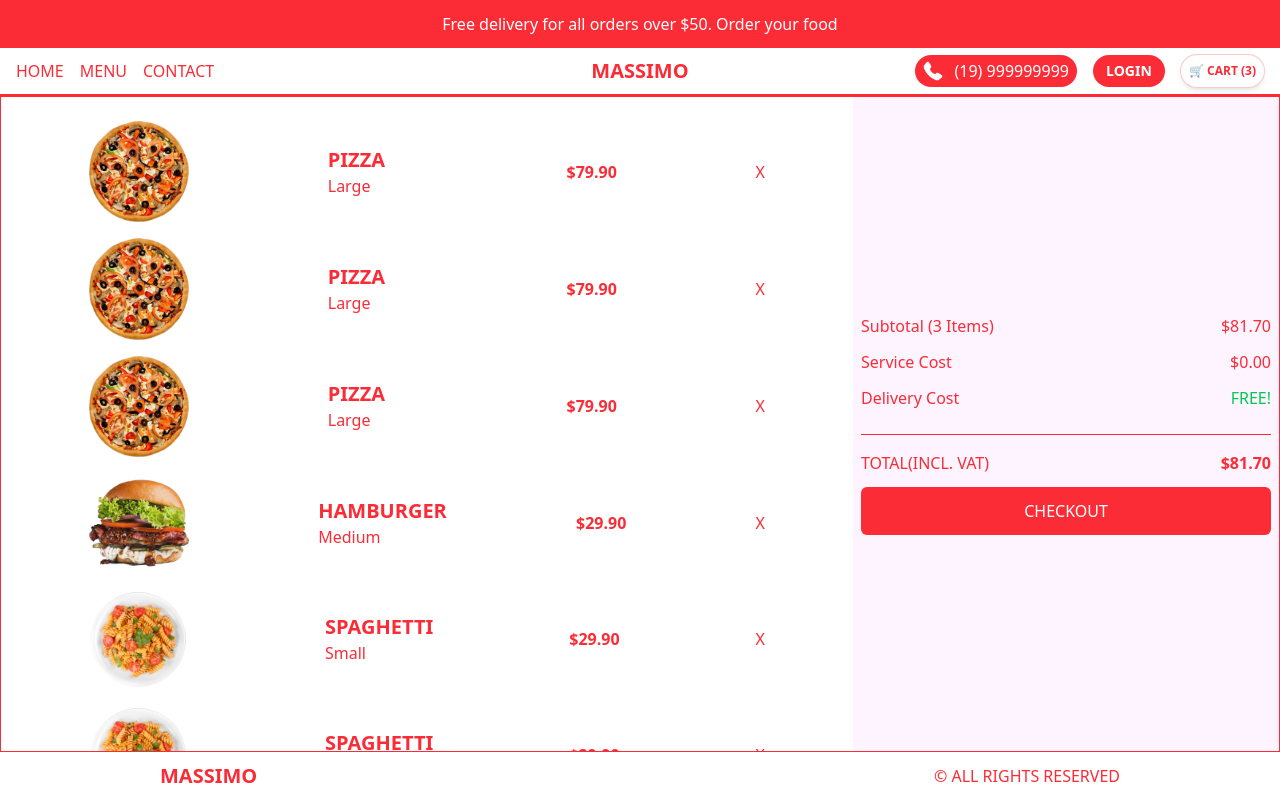
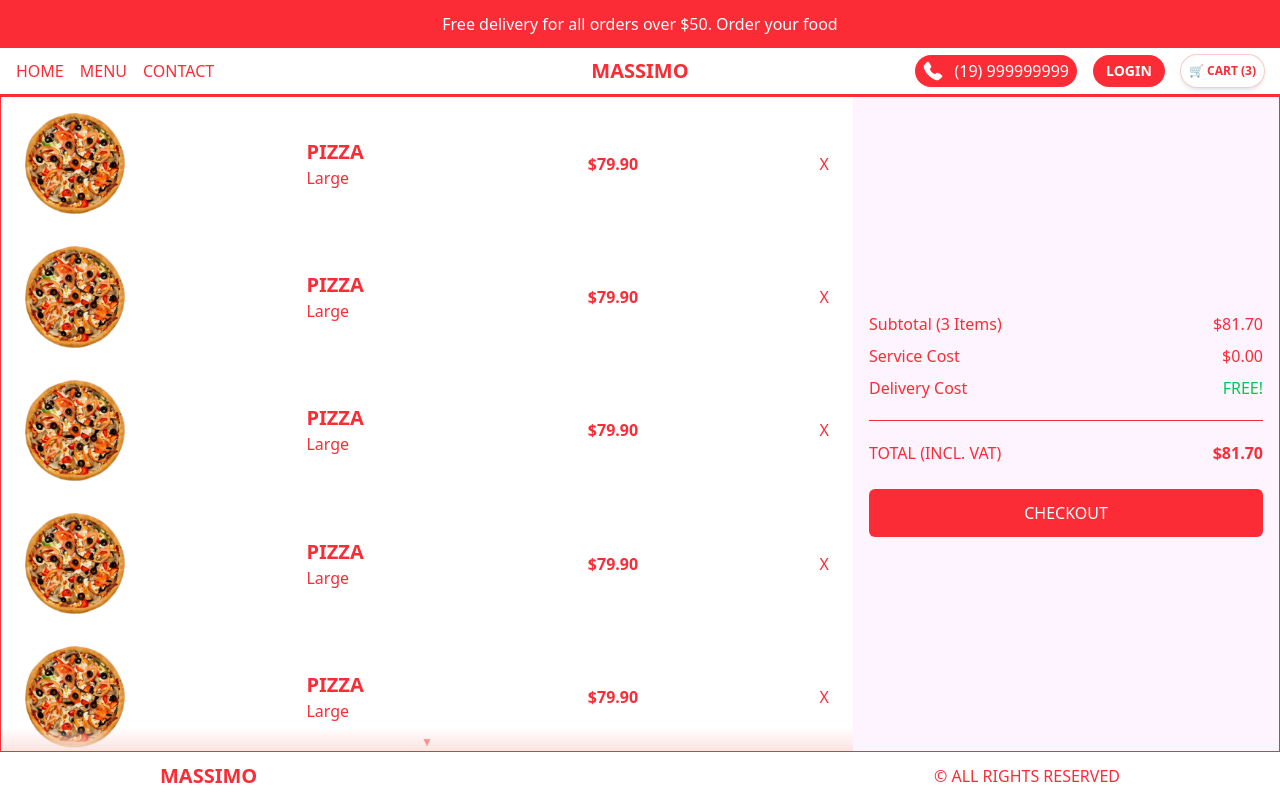
Before and after one commit to osdeving/restaurant, a Next.js app: page /cart in a window 1280 px wide. Built offline with nearby package versions, Linux system fonts and the light colour scheme.

Commit message:
feat: adicionas setas e gradiente   indicando scroll no cart

```diff
--- a/src/app/cart/page.tsx
+++ b/src/app/cart/page.tsx
@@ -1,124 +1,42 @@
-import React from 'react'
-import Image from 'next/image';
+import React from "react";
+import ProductContainer from "../../components/ProductsContainer";
 
-function CartPage() {
+function PaymentContainer() {
   return (
-    <div className='page-fit flex flex-col text-red-500 lg:flex-row border '>
-      {/* PRODUCTS CONTAINER */}
-      <div className='h-1/2 p-4 flex flex-col justify-start overflow-scroll lg:h-full lg:w-2/3 2xl:w-1/2 lg:px-20 2xl:text-xl 2xl:gap-6'>
+    <div className="h-1/3 lg:h-full lg:w-1/3 2xl:w-1/2 bg-fuchsia-50 p-4 flex flex-col justify-center gap-2 2xl:text-xl">
 
-        {/* SINGLE ITEM */}
-        <div className='flex items-center justify-between m-2'>
-            <Image src='/temporary/p1.png' alt='Product Image' width={100} height={100} className='object-contain  [@media(max-width:320px)]:hidden' />
-            <div className='flex flex-col items-start min-w-[100px]'>
-              <h1 className='uppercase md:text-xl font-bold'>Pizza</h1>
-              <span>Large</span>
-            </div>
-            <h2 className='font-bold'>$79.90</h2>
-            <span className='cursor-pointer'>X</span>
-        </div>
+      <div className="flex justify-between items-center">
+        <span>Subtotal (3 Items)</span>
+        <span>$81.70</span>
+      </div>
 
-        {/* SINGLE ITEM */}
-        <div className='flex items-center justify-between m-2'>
-            <Image src='/temporary/p1.png' alt='Product Image' width={100} height={100} className='object-contain  [@media(max-width:320px)]:hidden' />
-            <div className='flex flex-col items-start min-w-[100px]'>
-              <h1 className='uppercase md:text-xl font-bold'>Pizza</h1>
-              <span>Large</span>
-            </div>
-            <h2 className='font-bold'>$79.90</h2>
-            <span className='cursor-pointer'>X</span>
-        </div>
+      <div className="flex justify-between items-center">
+        <span>Service Cost</span>
+        <span>$0.00</span>
+      </div>
 
-        {/* SINGLE ITEM */}
-        <div className='flex items-center justify-between m-2'>
-            <Image src='/temporary/p1.png' alt='Product Image' width={100} height={100} className='object-contain  [@media(max-width:320px)]:hidden' />
-            <div className='flex flex-col items-start min-w-[100px]'>
-              <h1 className='uppercase md:text-xl font-bold'>Pizza</h1>
-              <span>Large</span>
-            </div>
-            <h2 className='font-bold'>$79.90</h2>
-            <span className='cursor-pointer'>X</span>
-        </div>
+      <div className="flex justify-between items-center">
+        <span>Delivery Cost</span>
+        <span className="text-green-500">FREE!</span>
+      </div>
 
-        {/* SINGLE ITEM */}
-        <div className='flex items-center justify-between m-2'>
-            <Image src='/temporary/p2.png' alt='Product Image' width={100} height={100} className='object-contain  [@media(max-width:320px)]:hidden' />
-            <div className='flex flex-col items-start min-w-[100px]'>
-              <h1 className='uppercase md:text-xl font-bold'>Hamburger</h1>
-              <span>Medium</span>
-            </div>
-            <h2 className='font-bold'>$29.90</h2>
-            <span className='cursor-pointer'>X</span>
-        </div>
+      <hr className="my-3" />
 
-        {/* SINGLE ITEM */}
-        <div className='flex items-center justify-between m-2'>
-            <Image src='/temporary/p7.png' alt='Product Image' width={100} height={100} className='object-contain  [@media(max-width:320px)]:hidden' />
-            <div className='flex flex-col items-start min-w-[100px]'>
-              <h1 className='uppercase md:text-xl font-bold'>Spaghetti</h1>
-              <span>Small</span>
-            </div>
-            <h2 className='font-bold'>$29.90</h2>
-            <span className='cursor-pointer'>X</span>
-        </div>
+      <div className="flex justify-between items-center">
+        <span className="uppercase">Total (incl. VAT)</span>
+        <span className="font-bold">$81.70</span>
+      </div>
 
-        {/* SINGLE ITEM */}
-        <div className='flex items-center justify-between m-2'>
-            <Image src='/temporary/p7.png' alt='Product Image' width={100} height={100} className='object-contain  [@media(max-width:320px)]:hidden' />
-            <div className='flex flex-col items-start min-w-[100px]'>
-              <h1 className='uppercase md:text-xl font-bold'>Spaghetti</h1>
-              <span>Small</span>
-            </div>
-            <h2 className='font-bold'>$29.90</h2>
-            <span className='cursor-pointer'>X</span>
-        </div>
-
-        {/* SINGLE ITEM */}
-        <div className='flex items-center justify-between m-2'>
-            <Image src='/temporary/p7.png' alt='Product Image' width={100} height={100} className='object-contain  [@media(max-width:320px)]:hidden' />
-            <div className='flex flex-col items-start min-w-[100px]'>
-              <h1 className='uppercase md:text-xl font-bold'>Spaghetti</h1>
-              <span>Small</span>
-            </div>
-            <h2 className='font-bold'>$29.90</h2>
-            <span className='cursor-pointer'>X</span>
-        </div>
-
-        {/* SINGLE ITEM */}
-        <div className='flex items-center justify-between m-2'>
-            <Image src='/temporary/p7.png' alt='Product Image' width={100} height={100} className='object-contain  [@media(max-width:320px)]:hidden' />
-            <div className='flex flex-col items-start min-w-[100px]'>
-              <h1 className='uppercase md:text-xl font-bold'>Spaghetti</h1>
-              <span>Small</span>
-            </div>
-            <h2 className='font-bold'>$29.90</h2>
-            <span className='cursor-pointer'>X</span>
-        </div>
-     </div>
-
-      {/* PAYMENT CONTAINER */}
-      <div className='h-1/2 p-2 bg-fuchsia-50 flex flex-col gap-1 justify-center lg:h-full lg:w-1/3 2xl:w-1/2 2xl:text-xl 2xl:gap-6'>
-        <div className="flex justify-between items-center mb-2">
-          <span className=''>Subtotal (3 Items)</span>
-          <span className=''>$81.70</span>
-        </div>
-        <div className="flex justify-between items-center mb-2">
-          <span className=''>Service Cost</span>
-          <span className=''>$0.00</span>
-        </div>
-        <div className="flex justify-between items-center mb-2">
-          <span className=''>Delivery Cost</span>
-          <span className='text-green-500'>FREE!</span>
-        </div>
-        <hr className='my-3'/>
-        <div className="flex justify-between items-center mb-2">
-          <span className='uppercase'>Total(INCL. VAT)</span>
-          <span className='font-bold'>$81.70</span>
-        </div>
-        <button className='bg-red-500 text-white p-3 rounded-md'>CHECKOUT</button>
-      </div>
+      <button className="bg-red-500 text-white p-3 rounded-md mt-4">CHECKOUT</button>
     </div>
-  )
+  );
 }
 
-export default CartPage
+export default function CartPage() {
+  return (
+    <div className="page-fit flex flex-col lg:flex-row border text-red-500 overflow-hidden">
+      <ProductContainer />
+      <PaymentContainer />
+    </div>
+  );
+}
--- a/src/app/globals.css
+++ b/src/app/globals.css
@@ -5,3 +5,13 @@
     @apply h-[calc(100vh-9rem)];
   }
 }
+
+/* styles/globals.css ou app/globals.css */
+.scroll-hidden {
+  -ms-overflow-style: none; /* IE e Edge */
+  scrollbar-width: none; /* Firefox */
+}
+
+.scroll-hidden::-webkit-scrollbar {
+  display: none; /* Chrome, Safari e Opera */
+}
--- /dev/null
+++ b/src/components/ProductItem.tsx
@@ -0,0 +1,23 @@
+import Image from "next/image";
+import React from "react";
+
+function ProductItem() {
+  return (
+    <div className="flex items-center justify-between m-2">
+      <Image
+        src="/temporary/p1.png"
+        alt="Product Image"
+        width={100}
+        height={100}
+        className="object-contain [@media(max-width:320px)]:hidden"
+      />
+      <div className="flex flex-col items-start min-w-[100px]">
+        <h1 className="uppercase md:text-xl font-bold">Pizza</h1>
+        <span>Large</span>
+      </div>
+      <h2 className="font-bold">$79.90</h2>
+      <span className="cursor-pointer">X</span>
+    </div>
+  );
+}
+export default ProductItem;
--- /dev/null
+++ b/src/components/ProductsContainer.tsx
@@ -0,0 +1,50 @@
+'use client';
+
+import { useRef, useState, useEffect } from "react";
+import ProductItem from "./ProductItem"; // Import your ProductItem component
+
+function ProductContainer() {
+  const containerRef = useRef<HTMLDivElement>(null);
+  const [showTop, setShowTop] = useState(false);
+  const [showBottom, setShowBottom] = useState(false);
+
+  useEffect(() => {
+    const el = containerRef.current;
+    if (!el) return;
+
+    const updateScrollIndicators = () => {
+      setShowTop(el.scrollTop > 0);
+      setShowBottom(el.scrollTop + el.clientHeight < el.scrollHeight);
+    };
+
+    updateScrollIndicators();
+    el.addEventListener("scroll", updateScrollIndicators);
+    return () => el.removeEventListener("scroll", updateScrollIndicators);
+  }, []);
+
+  return (
+    <div className="h-2/3 lg:h-full relative flex flex-col lg:w-2/3 2xl:w-1/2">
+      {/* Gradiente + seta cima */}
+      <div className={`pointer-events-none absolute top-0 left-0 w-full h-6 bg-gradient-to-b from-red-100 to-transparent z-10 flex justify-center items-start transition-opacity duration-300 ${showTop ? 'opacity-100' : 'opacity-0'}`}>
+        <span className="text-xs text-red-400/70 animate-bounce">▲</span>
+      </div>
+
+      {/* Gradiente + seta baixo */}
+      <div className={`pointer-events-none absolute bottom-0 left-0 w-full h-6 bg-gradient-to-t from-red-100 to-transparent z-10 flex justify-center items-end transition-opacity duration-300 ${showBottom ? 'opacity-100' : 'opacity-0'}`}>
+        <span className="text-xs text-red-400/70 animate-bounce">▼</span>
+      </div>
+
+      {/* Scrollable Product List */}
+      <div
+        ref={containerRef}
+        className="flex-1 overflow-y-scroll scroll-hidden px-4 py-2 flex flex-col gap-4"
+      >
+        {Array.from({ length: 12 }).map((_, index) => (
+          <ProductItem key={index} />
+        ))}
+      </div>
+    </div>
+  );
+}
+
+export default ProductContainer;
```
